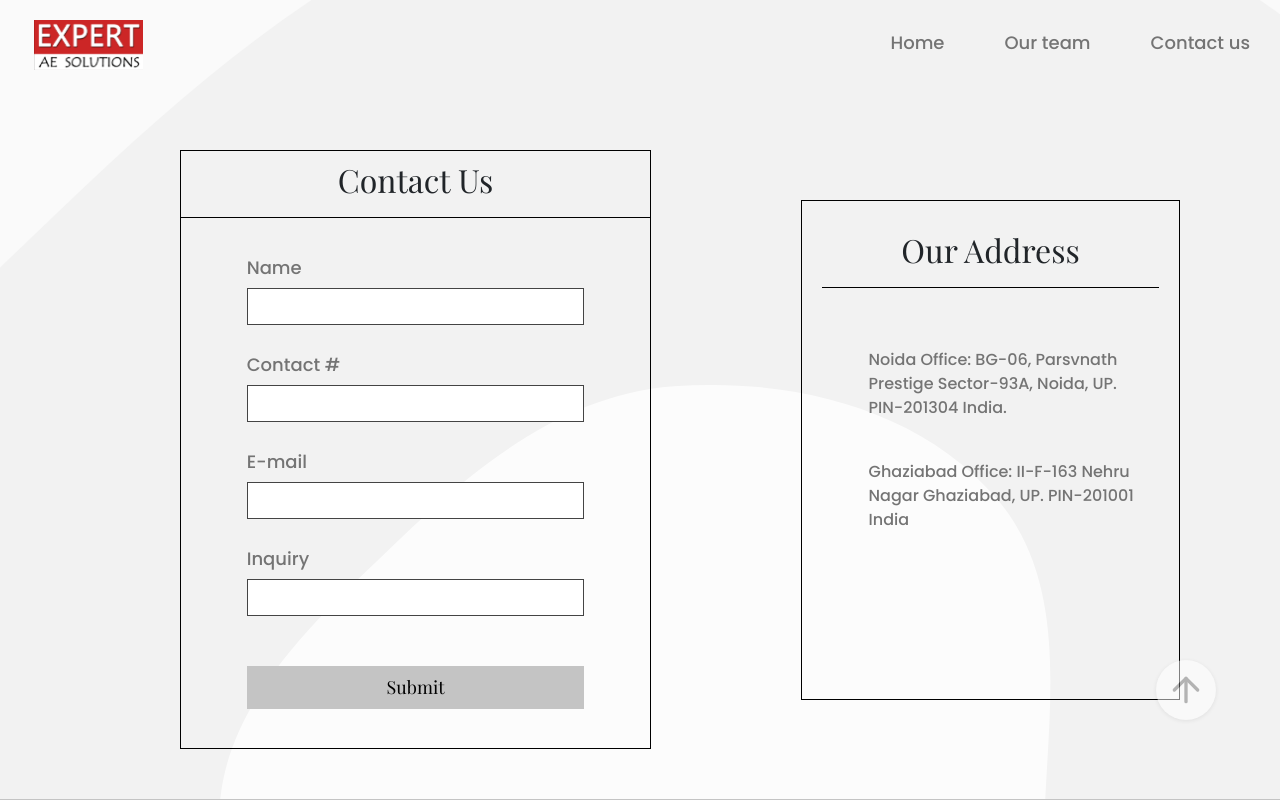
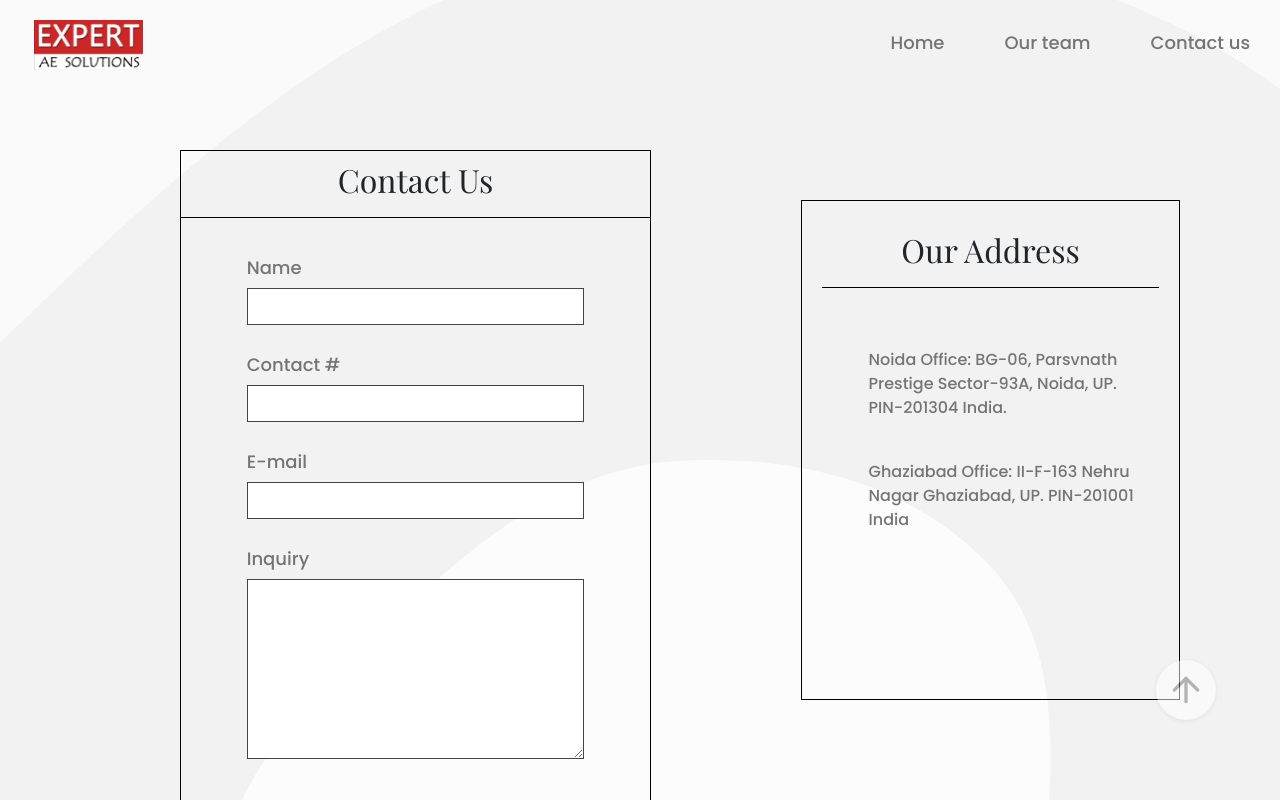
Before and after one commit to Nirbyoleek/ES-India, a React (Create React App) app: page /ContactUs in a window 1280 px wide. Shown: the top 800 px of the page. Built offline with nearby package versions, Linux system fonts and the light colour scheme; some icons are missing.

Commit message:
inquiry converted to textarea-------DONE

```diff
--- a/src/components/Contact Us/contactUs.js
+++ b/src/components/Contact Us/contactUs.js
@@ -121,12 +121,12 @@ import { yupResolver } from "@hookform/resolvers/yup";
                       <div>
                         <p>Inquiry</p>
 
-                        <input
-                          type="text"
+                        <textarea
                           name="Inquiry"
                           className={classes.input}
                           ref={register}
-                        />
+                          style={{height:"180px",}}
+                        ></textarea>
                         <p id={classes.val_msg}>{errors["Inquiry"]?.message}</p>
                       </div>
                     </center>
```
